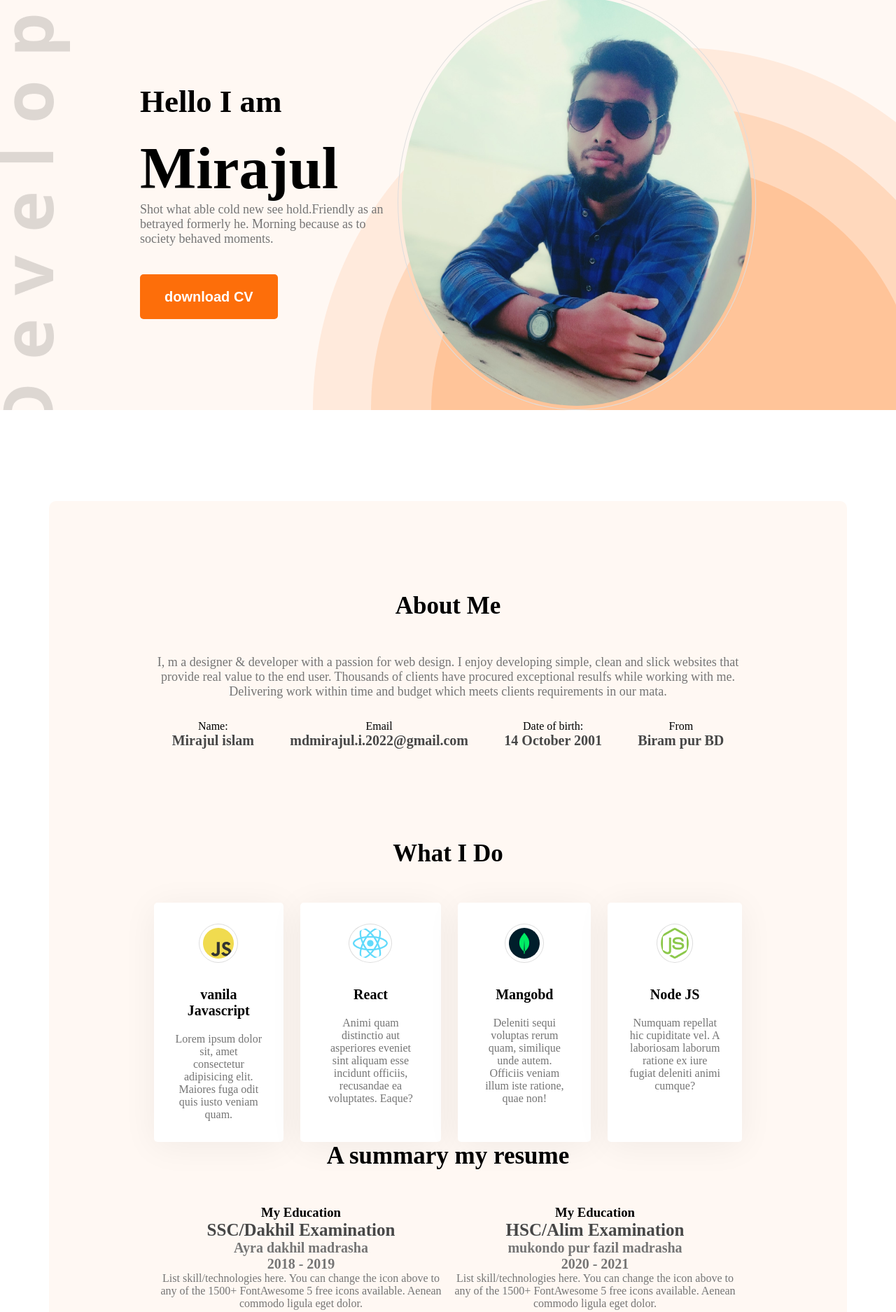
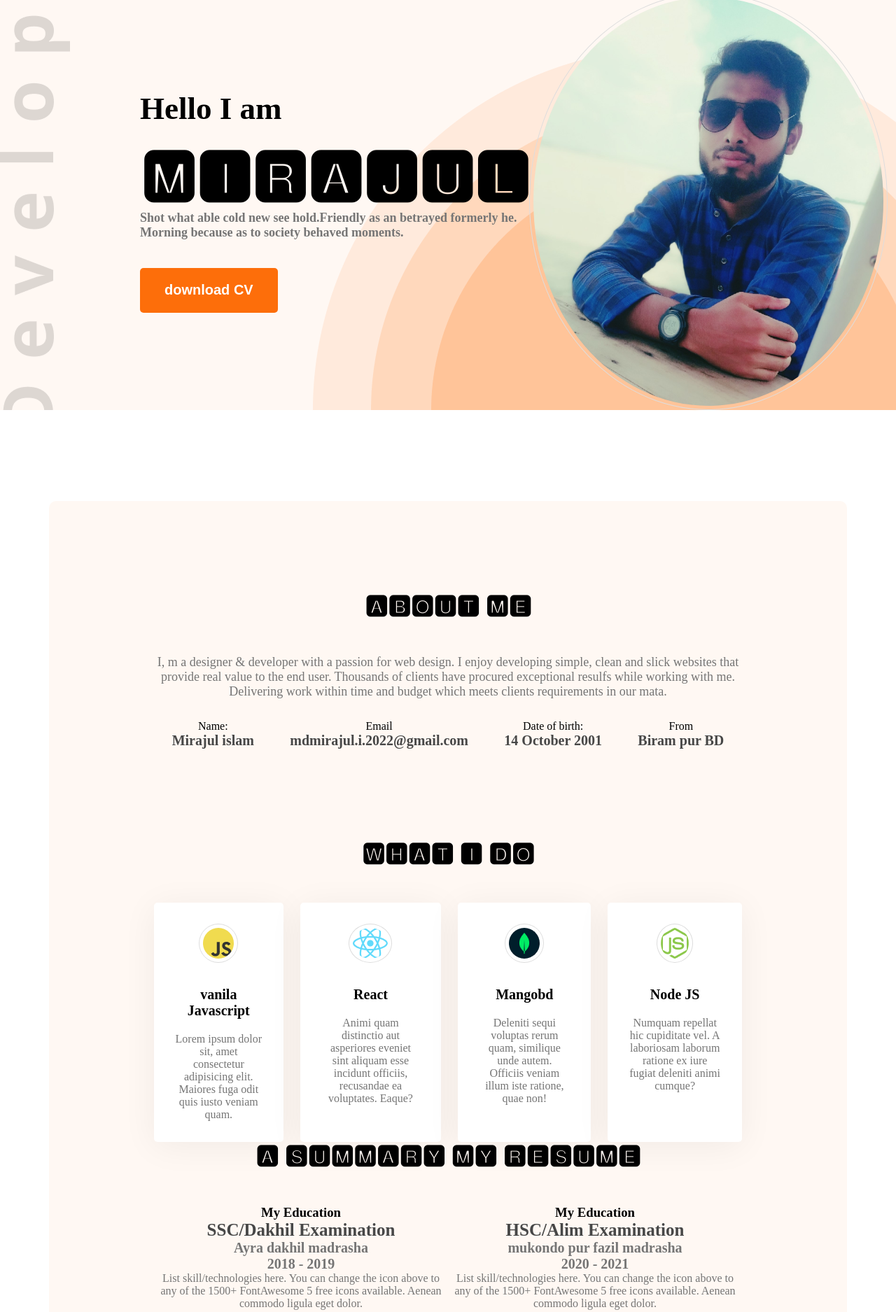
Before and after one commit to Mirajul-i/developer, a plain HTML site: page index.html in a window 1280 px wide. Shown: the part 174-2049 px from the top of the page at 70% size. Drawn offline with Linux system fonts and the light colour scheme.

Commit message:
add style

```diff
--- a/index.html
+++ b/index.html
@@ -26,8 +26,8 @@
          <div class="banner">
          <div>
            <h3 class="banner-sub-title">Hello I am</h3>
-           <h1 class="banner-title">Mirajul</h1>
-           <p class="banner-description">Shot what able cold new see hold.Friendly as an betrayed formerly he. Morning because as to society behaved moments.</p>
+           <h1 class="banner-title">🅼🅸🆁🅰🅹🆄🅻</h1>
+           <p class="banner-description"><b>Shot what able cold new see hold.Friendly as an betrayed formerly he. Morning because as to society behaved moments.</b></p>
            <button class="btn-primary">download CV</button>
          </div class="image">
          <img  src="images/mirajul3.jpg" width="500" alt="">
@@ -36,7 +36,7 @@
 
     <main>
        <section class="about">
-        <h3 class="section-title">About Me</h3>
+        <h3 class="section-title">🅰🅱🅾🆄🆃 🅼🅴</h3>
         <p class="section-description">I, m a designer & developer with a passion for web design. I enjoy developing simple, clean and slick websites that provide real value to the end user. Thousands of clients have procured exceptional resulfs while working with me. Delivering work within time and budget which meets clients requirements in our mata.</p>
         <div class="about-info-container">
           <div class="about-info">
@@ -59,7 +59,7 @@
 
         </div>
        <section class="what-i-do">
-       <h3 class="section-title">What I Do</h3>
+       <h3 class="section-title">🆆🅷🅰🆃 🅸 🅳🅾</h3>
        <div class="skills-container">
         <div class="skill">
             <img src="images/icons/js.png" alt="">
@@ -84,7 +84,7 @@
        </div>
     </section>
        <section class="resume">
-       <h3 class="section-title">A summary my resume</h3>
+       <h3 class="section-title">🅰 🆂🆄🅼🅼🅰🆁🆈 🅼🆈 🆁🅴🆂🆄🅼🅴</h3>
        <div class="resume-content">
         <div>
         <h3 class="resume-title">My Education</h3>
@@ -111,7 +111,7 @@
        </section>
        <section class="contact">
         <div>
-        <h3 class="section-title">Let's Connect</h3>
+        <h3 class="section-title"><b>Let's Connect</b></h3>
         <p>Please fill out the form on this section to contact with me or call between 9:00 A.M and 8.00 P.M ET, Monday through Friday.</p>
 
         <a href=""><img src="images/icons/facebook.png" alt=""></a>
@@ -121,7 +121,7 @@
         <a href=""><img src="images/icons/insta.png" alt=""></a>
         </div>
         <div>
-        <h3 class="section-title ">Let's Message Me</h3>
+        <h3 class="section-title "><b>Let's Message Me</b></h3>
         <form action="">
          <input type="text" name="" id="" placeholder="your name">
 
@@ -133,6 +133,7 @@
         </form>
         </div>
        </section>
+
     </main>
 
     <footer>
```
